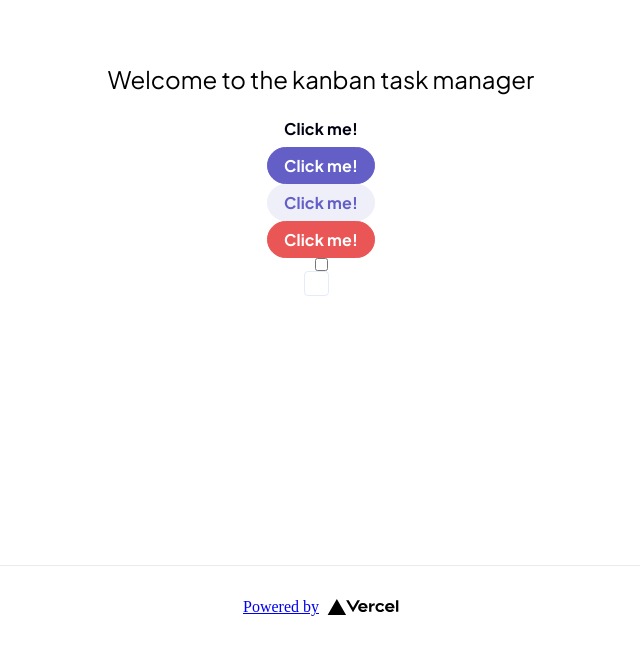
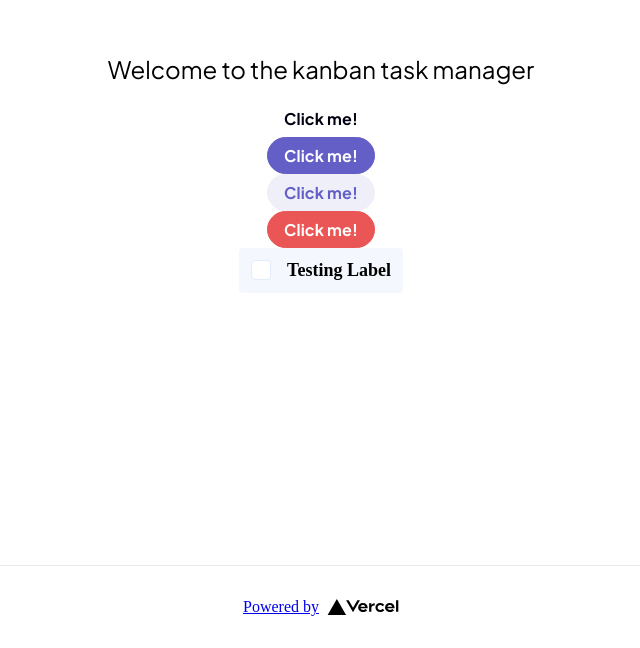
Before and after one commit to Joelynn94/task-manager, a Next.js app: page / in a window 1280 px wide. Shown: the part 235-883 px from the top of the page, without its empty margins (319-959 px from the left). Built offline with nearby package versions, Linux system fonts and the light colour scheme; no server answers; the database is empty.

Commit message:
wip: still working on checkbox styling

```diff
--- a/pages/index.tsx
+++ b/pages/index.tsx
@@ -79,15 +79,23 @@ const Home = (users: UserProps[], boards: BoardProps[]) => {
 			</Head>
 
 			<main className={styles.main}>
-        <h1 className="text-heading5">Welcome to the kanban task manager</h1>
+				<h1 className="text-heading5">
+					Welcome to the kanban task manager
+				</h1>
 				<button className={buttonStyles.button}>Click me!</button>
 				<button className={buttonStyles.primary}>Click me!</button>
 				<button className={buttonStyles.secondary}>Click me!</button>
 				<button className={buttonStyles.danger}>Click me!</button>
-        <input type="checkbox" />
+				<div className={checkboxStyles.labelContainer}>
 					<label className={checkboxStyles.container}>
+						<input
+							className={checkboxStyles.checkboxInput}
+							type="checkbox"
+						/>
 						<span className={checkboxStyles.checkmark}></span>
+						Testing Label
 					</label>
+				</div>
 			</main>
 
 			<footer className={styles.footer}>
@@ -98,7 +106,12 @@ const Home = (users: UserProps[], boards: BoardProps[]) => {
 				>
 					Powered by{" "}
 					<span className={styles.logo}>
-            <Image src="/vercel.svg" alt="Vercel Logo" width={72} height={16} />
+						<Image
+							src="/vercel.svg"
+							alt="Vercel Logo"
+							width={72}
+							height={16}
+						/>
 					</span>
 				</a>
 			</footer>
--- a/styles/Checkbox.module.scss
+++ b/styles/Checkbox.module.scss
@@ -1,27 +1,29 @@
 @import "./0-base/variables";
 @import "./0-base/spacing";
+@import "./0-base/typography";
+
+.labelContainer {
+	background-color: $ds-light-grey;
+	padding: 12px;
+	border-radius: 4px;
+
+	&:hover {
+		background-color: #d8d7f1;
+	}
+}
 
 /* Customize the label (the container) */
 .container {
 	display: block;
 	position: relative;
-  padding-left: 35px;
-  margin-bottom: 12px;
 	cursor: pointer;
-  font-size: 22px;
+	padding-left: 36px;
+	font-size: 18px;
+	font-weight: bold;
 	-webkit-user-select: none;
 	-moz-user-select: none;
 	-ms-user-select: none;
 	user-select: none;
-}
-
-/* Hide the browser's default checkbox */
-.container input {
-  position: absolute;
-  opacity: 0;
-  cursor: pointer;
-  height: 0;
-  width: 0;
 }
 
 /* Create a custom checkbox */
@@ -29,48 +31,20 @@
 	position: absolute;
 	top: 0;
 	left: 0;
-  height: 25px;
-  width: 25px;
+	height: 20px;
+	width: 20px;
 	background-color: $ds-white;
 	border: 1px solid $ds-light-grey-lines;
 	border-radius: $ds-space-04;
-  // position: absolute;
-  // overflow: hidden;
-  // clip: rect(0 0 0 0);
-  // height: 1px;
-  // width: 1px;
-  // margin: -1px;
-  // padding: 0;
-  // border: 0;
-}
-
-/* On mouse-over, add a grey background color */
-.container:hover input ~ .checkmark {
-  background-color: #ccc;
-}
-
-/* When the checkbox is checked, add a blue background */
-.container input:checked ~ .checkmark {
-  background-color: #2196f3;
-}
 
 	/* Create the checkmark/indicator (hidden when not checked) */
-.checkmark:after {
+	&:after {
 		content: "";
 		position: absolute;
 		display: none;
-}
-
-/* Show the checkmark when checked */
-.container input:checked ~ .checkmark:after {
-  display: block;
-}
-
-/* Style the checkmark/indicator */
-.container .checkmark:after {
-  left: 8px;
-  top: 3px;
-  width: 5px;
+		left: 6px;
+		top: 1px;
+		width: 4px;
 		height: 10px;
 		border: solid white;
 		border-width: 0 3px 3px 0;
@@ -78,3 +52,28 @@
 		-ms-transform: rotate(45deg);
 		transform: rotate(45deg);
 	}
+}
+
+/* Hide the browser's default checkbox */
+.checkboxInput {
+	position: absolute;
+	opacity: 0;
+	cursor: pointer;
+	height: 0;
+	width: 0;
+
+	&:checked + label {
+		text-decoration: line-through;
+		opacity: 0.5;
+	}
+
+	/* When the checkbox is checked, add a blue background */
+	&:checked ~ .checkmark {
+		background-color: $ds-primary-color;
+
+		/* Show the checkmark when checked */
+		&:after {
+			display: block;
+		}
+	}
+}
```
Also changed, not shown: styles/0-base/_variables.scss (indentation only). Lines whose indentation alone changed are shown as unchanged.
